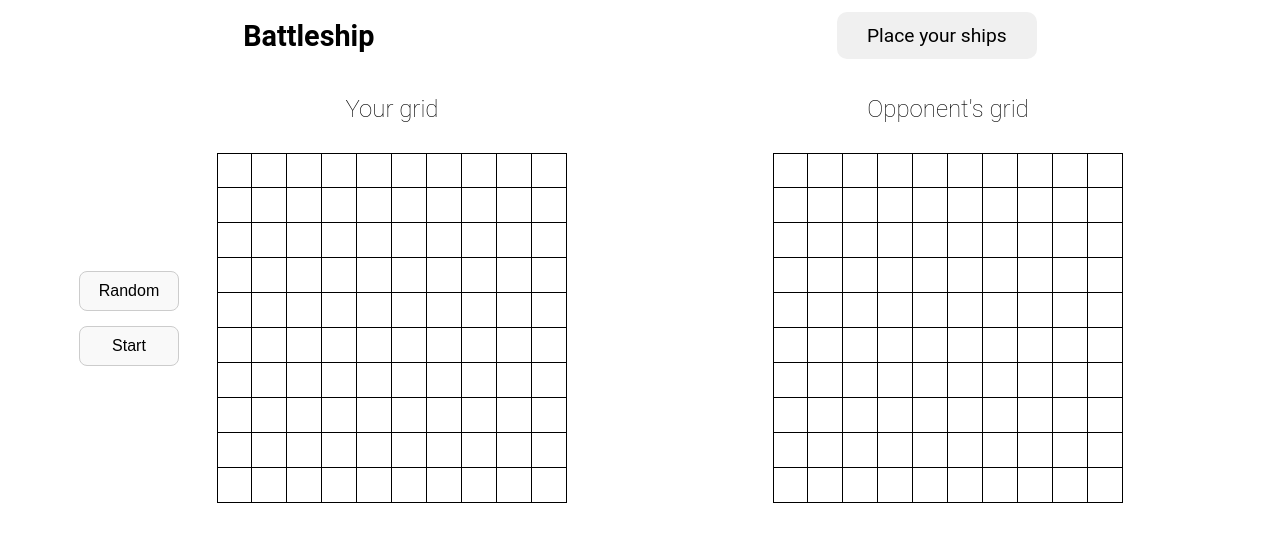
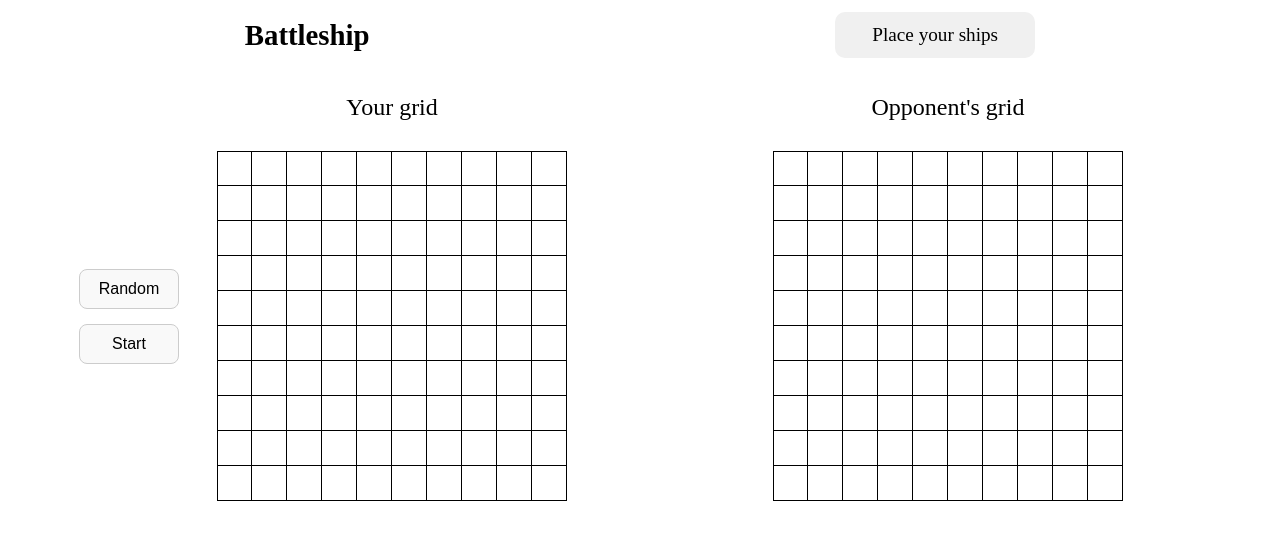
Before and after one commit to Anand-1812/battleship, a website built with webpack: page src/template.html in a window 1280 px wide. Built offline with nearby package versions, Linux system fonts and the light colour scheme.

Commit message:
Add: arvo font

```diff
--- a/src/styles.css
+++ b/src/styles.css
@@ -7,6 +7,7 @@
 body {
   font-family: 'Roboto', sans-serif;
   height: 100vh;
+  font-family: "Arvo", serif;
 }
 
 /* Navbar */
```
